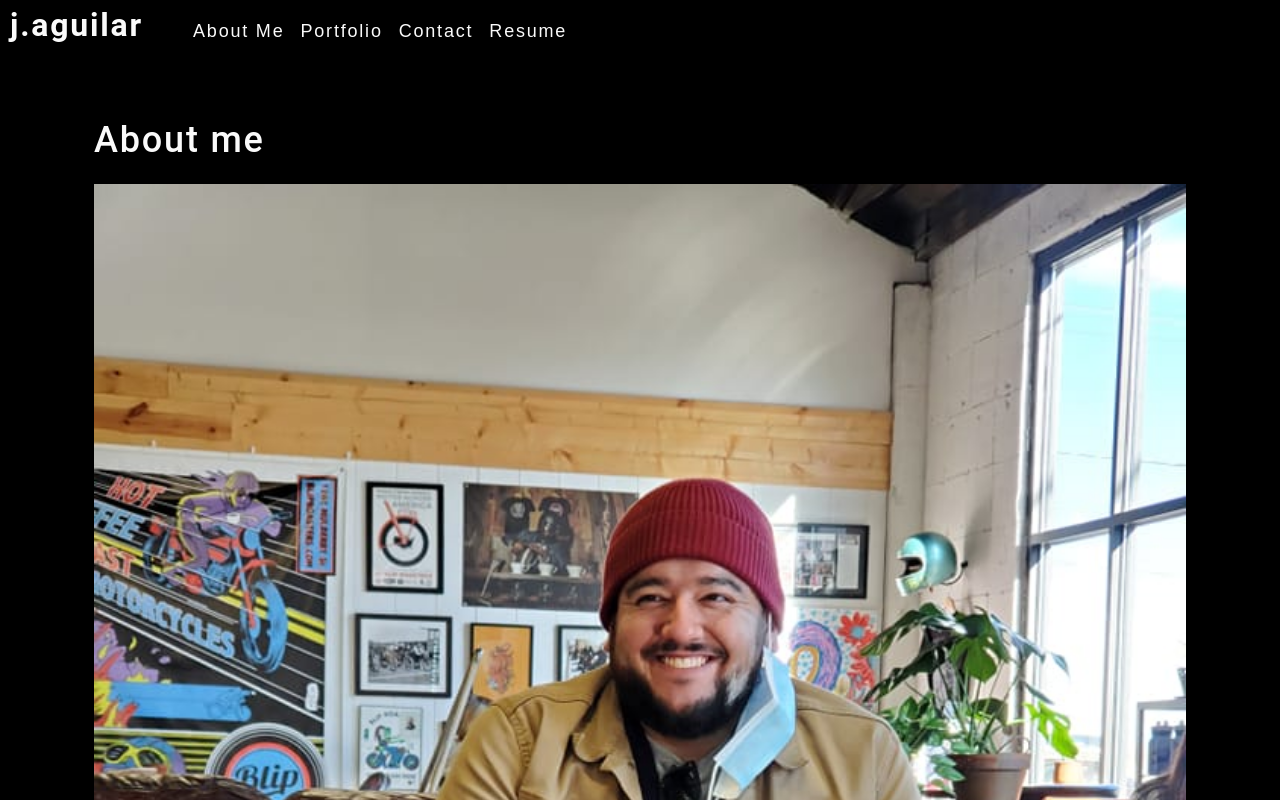
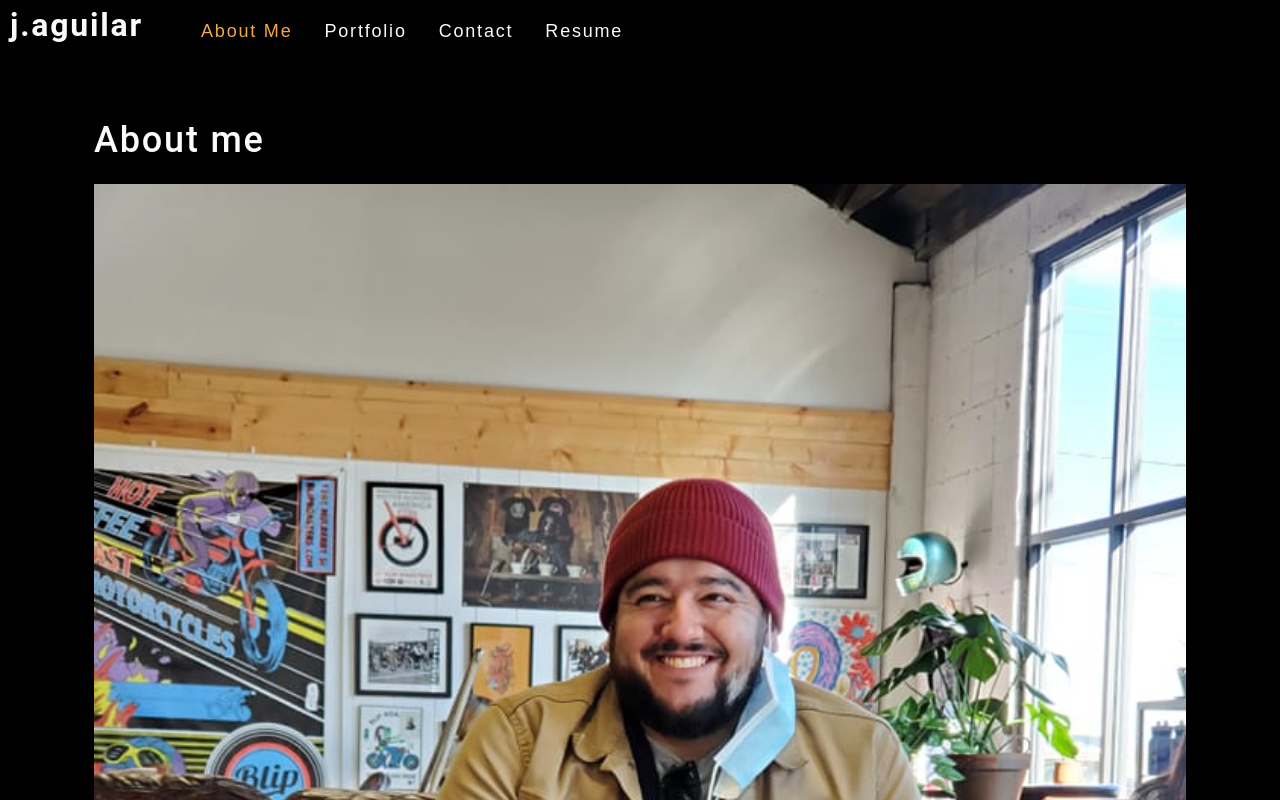
Before and after one commit to jaguilar95/yellow-nickel-hound, a React (Create React App) app: page / in a window 1280 px wide. Shown: the top 800 px of the page. Built offline with nearby package versions, Linux system fonts and the light colour scheme.

Commit message:
got sections rendering

```diff
--- a/src/App.js
+++ b/src/App.js
@@ -28,6 +28,25 @@ function App() {
 
   const [currentSection, setCurrentSection] = useState(sections[0]);
 
+  function setSection() {
+    switch (currentSection) {
+      case "About Me":
+        return <About />;
+        break;
+      case "Portfolio":
+        return <ProjectList />;
+        break;
+      case "Contact":
+        return <Contact />;
+        break;
+      case "Resume":
+        return <Resume />;
+        break;
+      default:
+        return <About />;
+    }
+  }
+
   return (
     <div>
       <Header
@@ -35,17 +54,7 @@ function App() {
         currentSection={currentSection}
         setCurrentSection={setCurrentSection}
       />
-      <main>
-        {currentSection.name === "About Me" ? (
-          <About />
-        ) : currentSection.name === "Portfolio" ? (
-          <ProjectList />
-        ) : currentSection.name === "Contact" ? (
-          <Contact />
-        ) : (
-          <Resume />
-        )}
-      </main>
+      <main>{setSection()}</main>
       <Footer />
     </div>
   );
--- a/src/components/Header/index.js
+++ b/src/components/Header/index.js
@@ -2,14 +2,18 @@ import React from "react";
 import Nav from "../Nav";
 
 function Header(props) {
-  const { sections = [] } = props;
+  const { sections = [], currentSection, setCurrentSection } = props;
 
   return (
     <header className="flex-row px-1">
       <h2>
         <a href="/">j.aguilar</a>
       </h2>
-      <Nav sections={sections} />
+      <Nav
+        sections={sections}
+        currentSection={currentSection}
+        setCurrentSection={setCurrentSection}
+      />
     </header>
   );
 }
--- a/src/components/Nav/index.js
+++ b/src/components/Nav/index.js
@@ -1,14 +1,21 @@
 import React from "react";
 
 function Nav(props) {
-  const { sections = [] } = props;
+  const { sections = [], currentSection, setCurrentSection } = props;
   return (
     <div>
       <nav>
         <ul className="flex-row">
           {sections.map((section) => (
-            <li className="mx-1" key={section.name}>
-              {section.name}
+            <li
+              className={`mx-2 ${
+                currentSection.name === section.name && "navActive"
+              }`}
+              key={section.name}
+            >
+              <span onClick={() => setCurrentSection(section.name)}>
+                {section.name}
+              </span>
             </li>
           ))}
         </ul>
```
